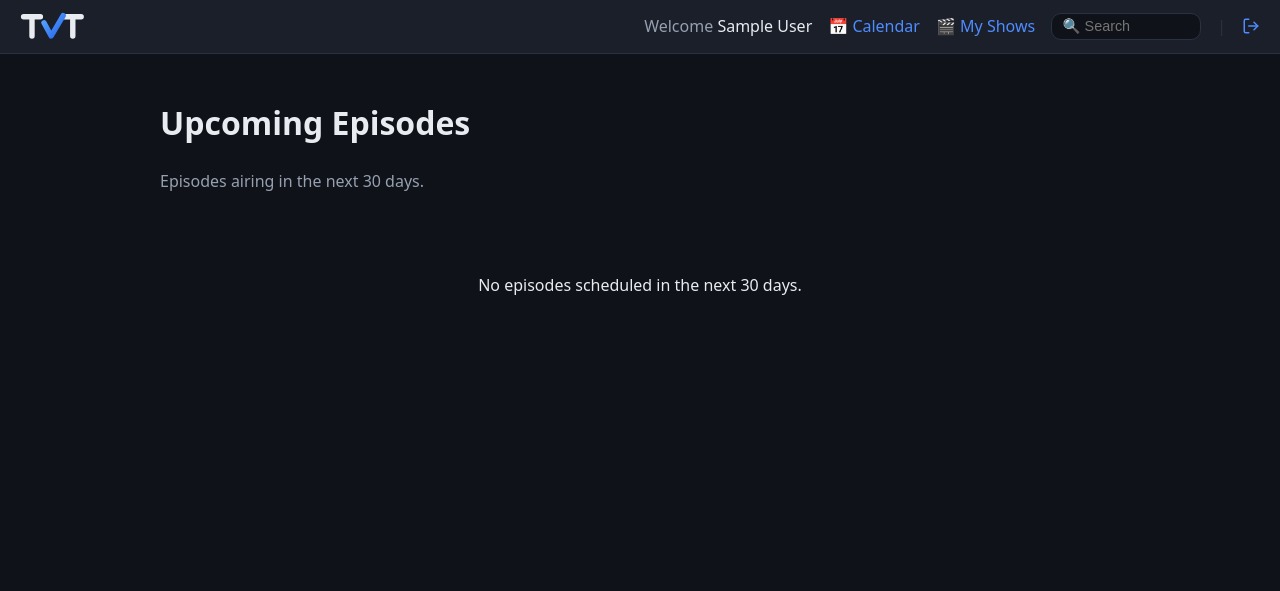
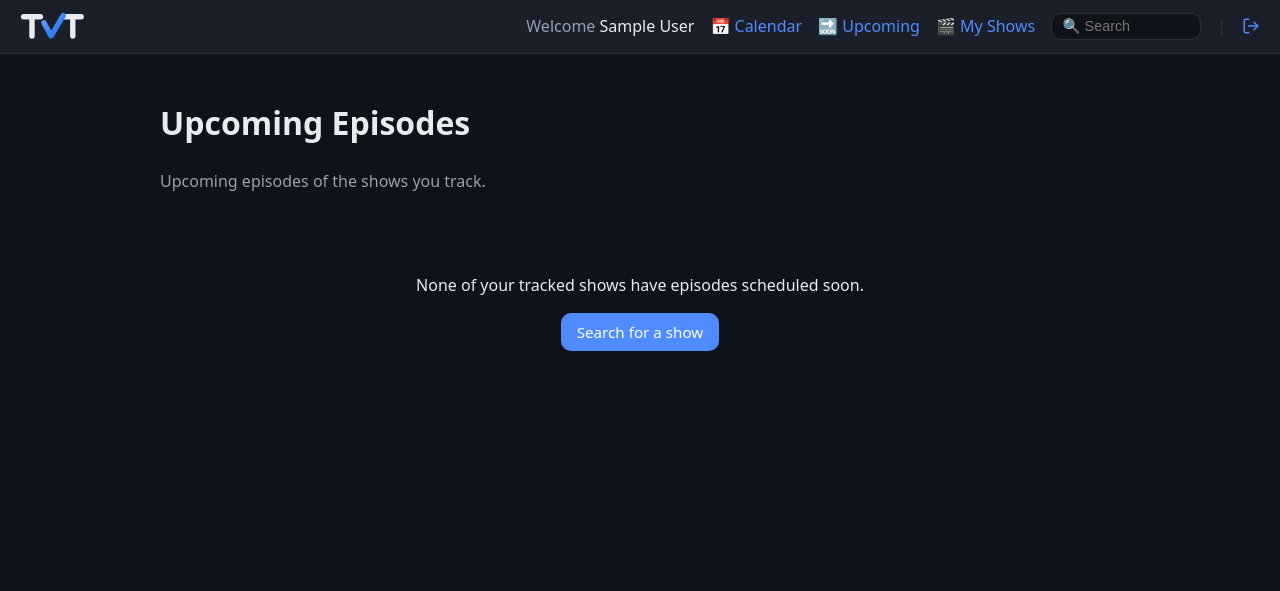
Before and after one commit to akifuygun/tvtakip, a PHP site: page /upcoming.php in a window 1280 px wide. Shown: the top 591 px of the page. Run offline with PHP 8.4, Linux system fonts and the light colour scheme; the visitor is signed in with stand-in values (Sample User, id 1); tables that the repository leaves empty hold one stand-in row (values such as "Sample post").

Commit message:
Personalize /upcoming for logged-in users (tracked shows only)
Logged-in visitors see upcoming episodes of just the shows they track,
with a personal subtitle and empty-state CTA; guests still get the full
public catalog (unchanged, indexable). Added Upcoming to the logged-in
nav. Bumped SW cache.

Co-Authored-By: Claude Fable 5 <noreply@anthropic.com>

```diff
--- /dev/null
+++ b/googleca06dcfdf6593e9a.html
@@ -0,0 +1 @@
+google-site-verification: googleca06dcfdf6593e9a.html
--- a/includes/header.php
+++ b/includes/header.php
@@ -103,6 +103,7 @@ $seoJsonLd = $jsonLd ?? json_encode([
         <?php if (is_logged_in()): ?>
             <span class="nav-user"><?= t('welcome') ?> <a href="/change-password.php" title="<?= t('change_password') ?>"><?= htmlspecialchars(current_display_name()) ?></a></span>
             <a href="/">📅 <?= t('nav_calendar') ?></a>
+            <a href="/upcoming">🔜 <?= t('nav_upcoming') ?></a>
             <a href="/myshows.php">🎬 <?= t('nav_myshows') ?></a>
             <form class="nav-search" action="/search.php" method="get" role="search">
                 <input type="search" name="q" placeholder="🔍 <?= t('nav_search') ?>"
--- a/includes/i18n.php
+++ b/includes/i18n.php
@@ -123,6 +123,8 @@ $GLOBALS['I18N'] = [
         'pub_upcoming_title' => 'Upcoming Episodes',
         'pub_upcoming_sub' => 'Episodes airing in the next %d days.',
         'pub_no_upcoming' => 'No episodes scheduled in the next %d days.',
+        'upcoming_sub_mine' => 'Upcoming episodes of the shows you track.',
+        'upcoming_none_mine' => 'None of your tracked shows have episodes scheduled soon.',
         'today_label' => 'Today', 'tomorrow_label' => 'Tomorrow',
         'episode_guide' => 'Episode Guide',
         'open_in_app' => 'Open in the app',
@@ -219,6 +221,8 @@ $GLOBALS['I18N'] = [
         'pub_upcoming_title' => 'Yaklaşan Bölümler',
         'pub_upcoming_sub' => 'Önümüzdeki %d gün içinde yayınlanacak bölümler.',
         'pub_no_upcoming' => 'Önümüzdeki %d gün içinde planlanmış bölüm yok.',
+        'upcoming_sub_mine' => 'Takip ettiğin dizilerin yaklaşan bölümleri.',
+        'upcoming_none_mine' => 'Takip ettiğin dizilerin yakında yayınlanacak bölümü yok.',
         'today_label' => 'Bugün', 'tomorrow_label' => 'Yarın',
         'episode_guide' => 'Bölüm Rehberi',
         'open_in_app' => 'Uygulamada aç',
--- a/sw.js
+++ b/sw.js
@@ -1,7 +1,7 @@
 // Service worker: stale-while-revalidate for same-origin STATIC assets only.
 // HTML pages and /api/* pass straight through to the network so authenticated,
 // per-user content is never served stale or to the wrong session.
-const CACHE = 'tvtrack-v19';
+const CACHE = 'tvtrack-v20';
 const STATIC = /\.(css|js|png|svg|webmanifest|woff2?|ico)$/;
 
 self.addEventListener('install', () => self.skipWaiting());
--- a/upcoming.php
+++ b/upcoming.php
@@ -5,19 +5,27 @@ require_once __DIR__ . '/includes/auth.php';
 
 const UPCOMING_DAYS = 30;
 
+// Logged in: only the user's tracked shows (a personal upcoming list).
+// Guests: the full public catalog (indexable SEO content).
+$mine = is_logged_in();
+
 // Padded by a day on both sides: the airstamp shifts a US-evening episode
 // into the next local (Istanbul) day, which is what we group and filter by.
-$stmt = db()->prepare(
-    'SELECT e.season, e.number, e.name AS ep_name, e.airdate, e.airstamp,
-            s.imdb_id, s.name AS show_name
-     FROM episodes e JOIN shows s ON s.imdb_id = e.show_imdb_id
-     WHERE e.airdate >= ? AND e.airdate <= ?
-     ORDER BY e.airstamp, e.airdate, s.name, e.season, e.number'
-);
-$stmt->execute([
+$sql = 'SELECT e.season, e.number, e.name AS ep_name, e.airdate, e.airstamp,
+               s.imdb_id, s.name AS show_name
+        FROM episodes e JOIN shows s ON s.imdb_id = e.show_imdb_id ';
+$params = [
     date('Y-m-d', strtotime(today() . ' -1 day')),
     date('Y-m-d', strtotime(today() . ' +' . (UPCOMING_DAYS + 1) . ' days')),
-]);
+];
+if ($mine) {
+    $sql .= 'JOIN user_shows us ON us.show_imdb_id = s.imdb_id AND us.user_id = ? ';
+    array_unshift($params, current_user_id());
+}
+$sql .= 'WHERE e.airdate >= ? AND e.airdate <= ?
+         ORDER BY e.airstamp, e.airdate, s.name, e.season, e.number';
+$stmt = db()->prepare($sql);
+$stmt->execute($params);
 
 $tz = new DateTimeZone(app_timezone());
 $windowEnd = date('Y-m-d', strtotime(today() . ' +' . UPCOMING_DAYS . ' days'));
@@ -41,6 +49,8 @@ ksort($byDate);
 $pageTitle = t('pub_upcoming_title');
 $canonicalUrl = seo_base() . lang_path('/upcoming');
 $metaDescription = t('pub_upcoming_sub', UPCOMING_DAYS);
+$subtitle = $mine ? t('upcoming_sub_mine') : t('pub_upcoming_sub', UPCOMING_DAYS);
+$emptyMsg = $mine ? t('upcoming_none_mine') : t('pub_no_upcoming', UPCOMING_DAYS);
 
 function upcoming_date_label(string $date): string
 {
@@ -56,10 +66,13 @@ function upcoming_date_label(string $date): string
 require __DIR__ . '/includes/header.php';
 ?>
 <h1><?= t('pub_upcoming_title') ?></h1>
-<p class="muted"><?= t('pub_upcoming_sub', UPCOMING_DAYS) ?></p>
+<p class="muted"><?= htmlspecialchars($subtitle) ?></p>
 
 <?php if (!$byDate): ?>
-    <div class="hero"><p><?= t('pub_no_upcoming', UPCOMING_DAYS) ?></p></div>
+    <div class="hero">
+        <p><?= htmlspecialchars($emptyMsg) ?></p>
+        <?php if ($mine): ?><p><a class="button" href="/search.php"><?= t('search_for_show') ?></a></p><?php endif; ?>
+    </div>
 <?php else: ?>
     <?php foreach ($byDate as $date => $rows): ?>
         <h2 class="date-head"><?= htmlspecialchars(upcoming_date_label($date)) ?></h2>
```
